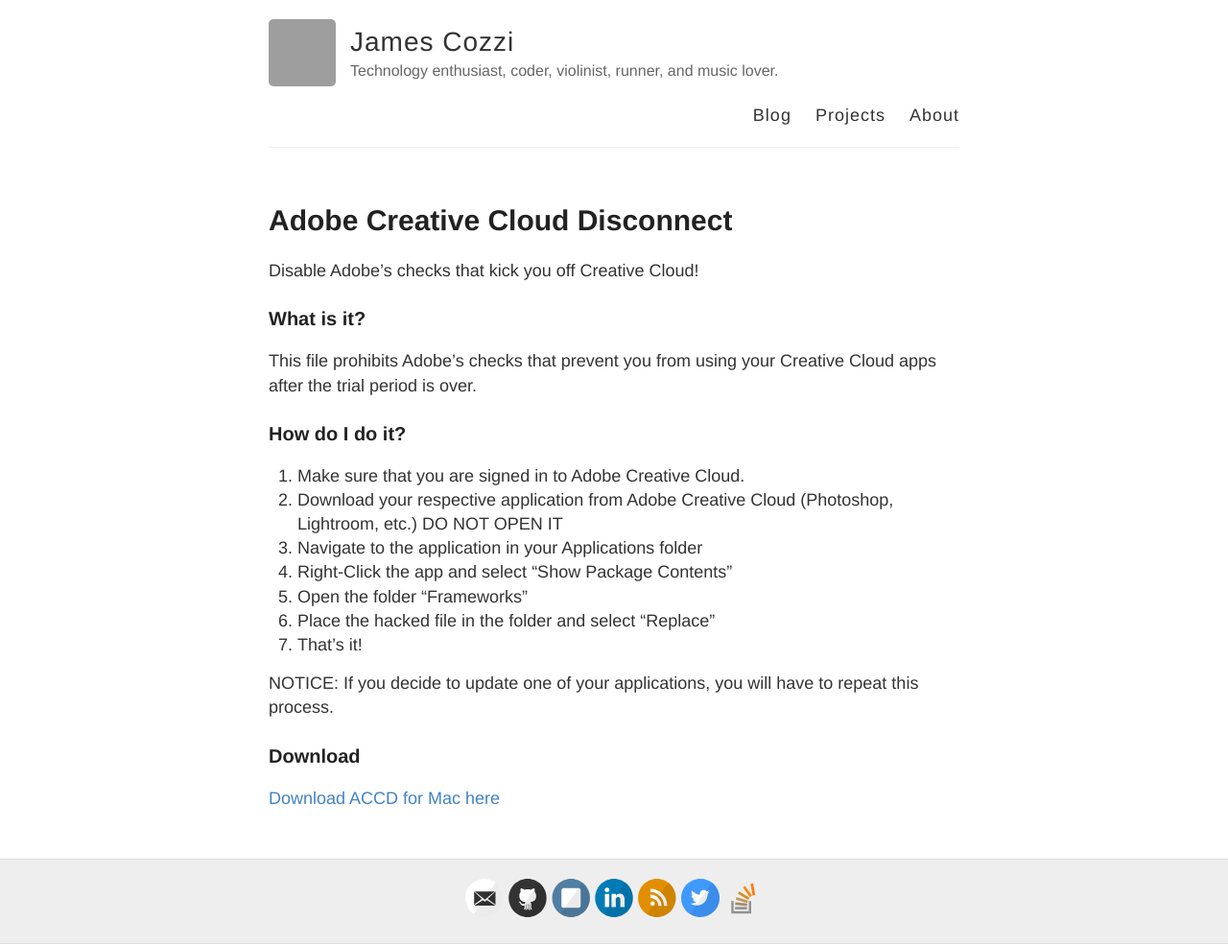
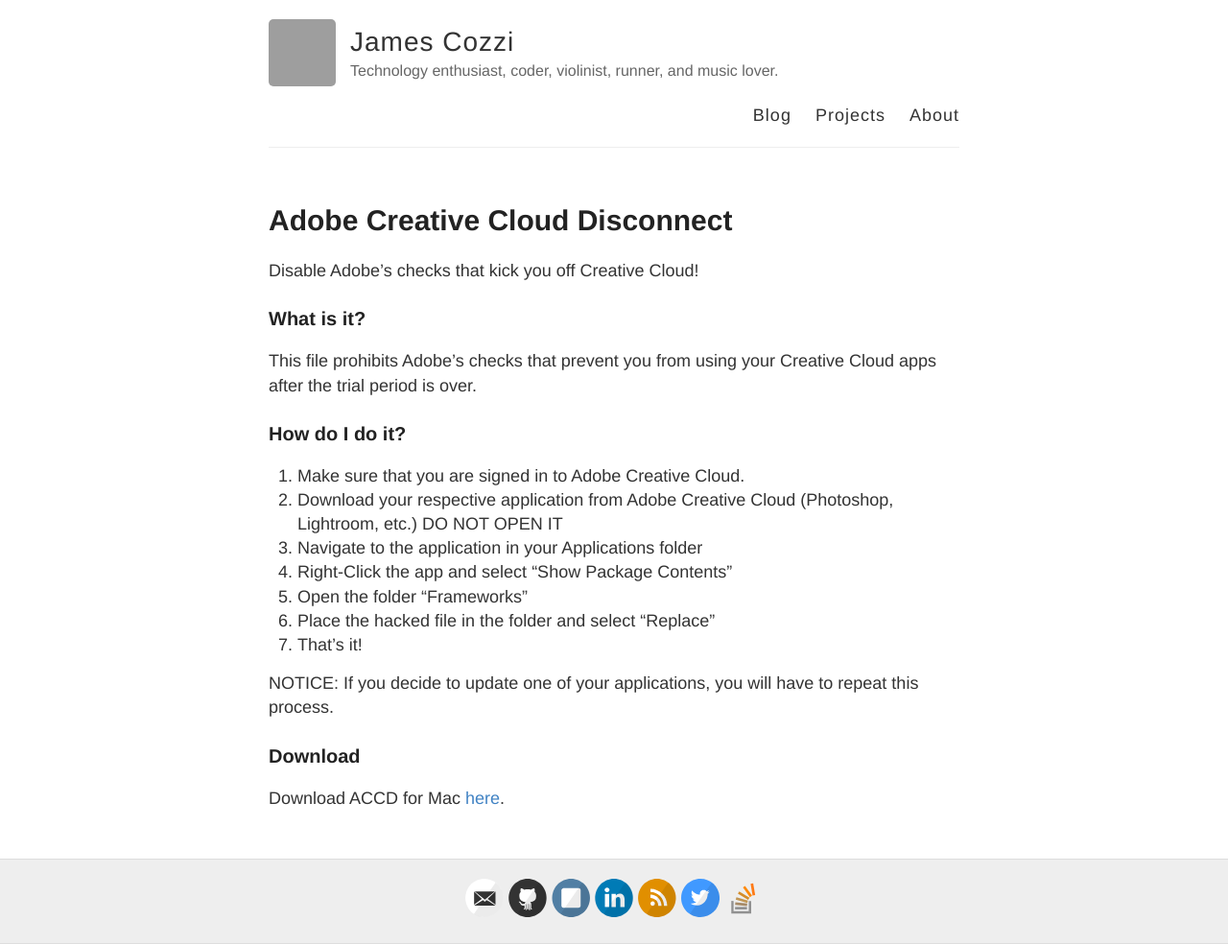
Before and after one commit to jcoz00/ball00n.github.io, a Jekyll site: the page built from accd.md, in a window 1280 px wide. Shown: the whole page at 96% size. Built offline with Jekyll 4.4.1, drawn with Linux system fonts in a browser that asks for light colours; grey boxes are pictures that could not be loaded.

```diff
--- a/accd.md
+++ b/accd.md
@@ -24,4 +24,4 @@ NOTICE: If you decide to update one of your applications, you will have to repea
 
 ### Download
 
-[Download ACCD for Mac here](http://google.com)
+Download ACCD for Mac [here](http://google.com).
```
